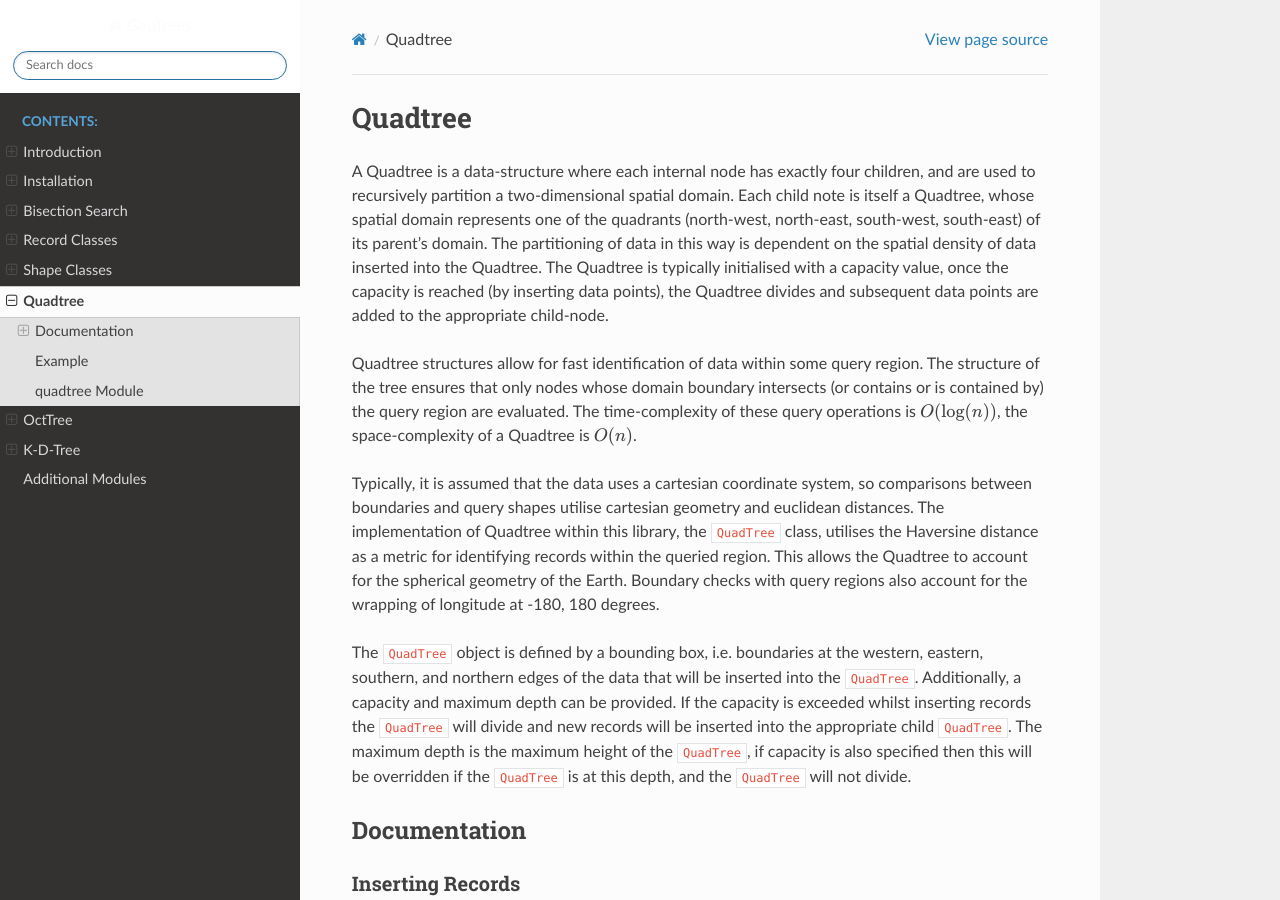
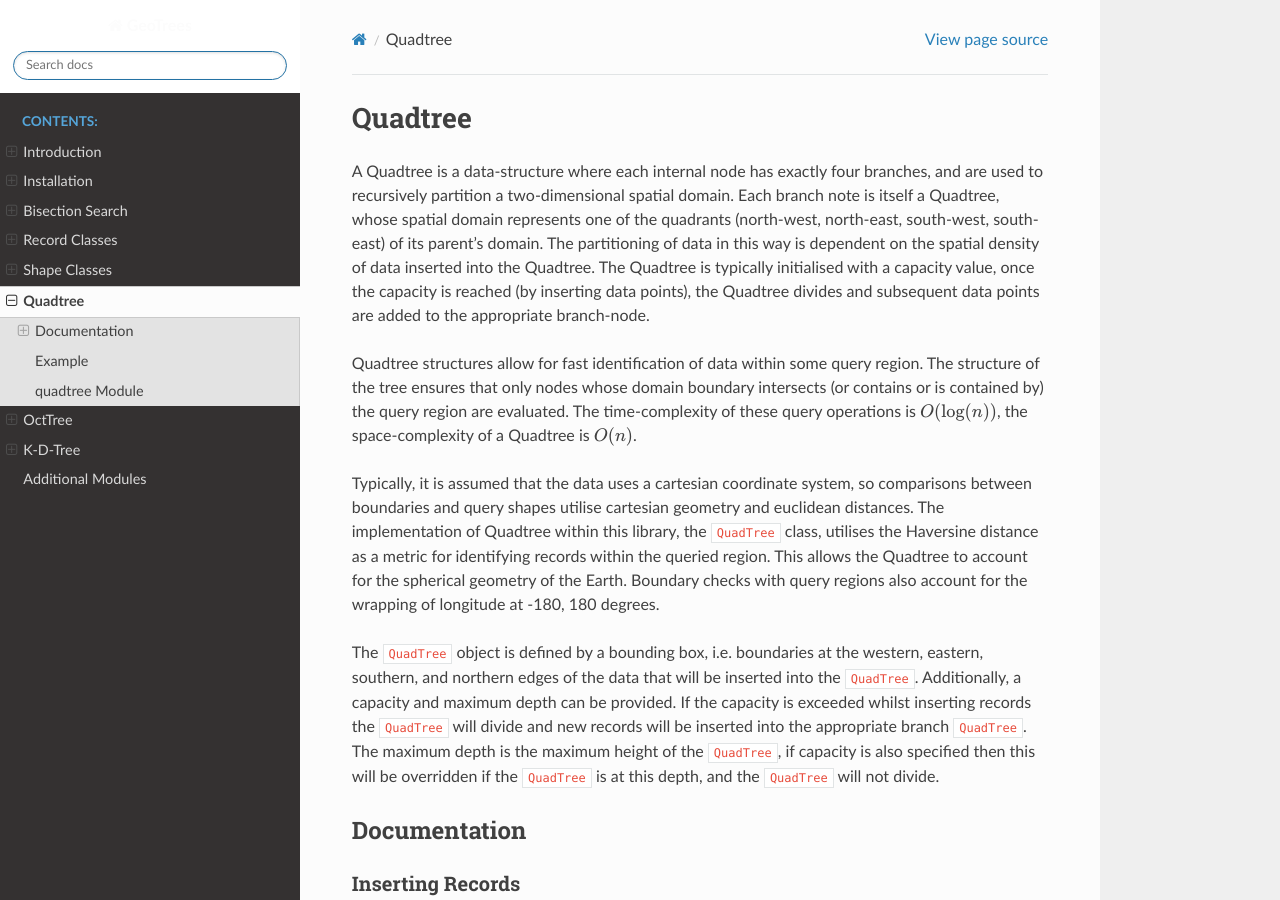
Before and after one commit to NOCSurfaceProcesses/geotrees, a Sphinx documentation site: the page built from docs/quadtree.rst, in a window 1280 px wide and 900 px high. Built offline with Sphinx 7.4.7 and the Read the Docs theme 3.1.0, drawn with Linux system fonts in a browser that asks for light colours.

Commit message:
docs: reword parent, child -> root, branch

```diff
--- a/docs/octtree.rst
+++ b/docs/octtree.rst
@@ -8,7 +8,7 @@ Here, the third dimension is considered to be a time dimension. Any look-ups usi
 provided, so that any records falling within the spatial range are returned only if they also fall within the time range
 defined by the timedelta.
 
-Whilst the Quadtree divides into 4 children after the capacity is reached, the Octtree divides into 8 children. The
+Whilst the Quadtree divides into 4 branches after the capacity is reached, the Octtree divides into 8 branches. The
 divisions are at the longitude midpoint, the latitude midpoint, and the datetime midpoint of the boundary.
 
 The implementation of Octtree within this library, the ``OctTree`` class, utilises the Haversine distance as a metric
@@ -18,7 +18,7 @@ Earth. Boundary checks with query regions also account for the wrapping of longi
 The ``OctTree`` object is defined by a bounding box in space and time, i.e. boundaries at the western, eastern,
 southern, and northern edges as well as the start and end datetimes of the data that will be inserted into the ``OctTree``.
 Additionally, a capacity and maximum depth can be provided. If the capacity is exceeded whilst inserting records the
-``OctTree`` will divide and new records will be inserted into the appropriate child ``OctTree``. The maximum depth is the
+``OctTree`` will divide and new records will be inserted into the appropriate branch ``OctTree``. The maximum depth is the
 maximum height of the ``OctTree``, if capacity is also specified then this will be overridden if the ``OctTree`` is at this
 depth, and the ``OctTree`` will not divide.
 
--- a/docs/quadtree.rst
+++ b/docs/quadtree.rst
@@ -2,12 +2,12 @@
 Quadtree
 ========
 
-A Quadtree is a data-structure where each internal node has exactly four children, and are used to recursively partition
-a two-dimensional spatial domain. Each child note is itself a Quadtree, whose spatial domain represents one of the
+A Quadtree is a data-structure where each internal node has exactly four branches, and are used to recursively partition
+a two-dimensional spatial domain. Each branch note is itself a Quadtree, whose spatial domain represents one of the
 quadrants (north-west, north-east, south-west, south-east) of its parent's domain. The partitioning of data in this way
 is dependent on the spatial density of data inserted into the Quadtree. The Quadtree is typically initialised with a
 capacity value, once the capacity is reached (by inserting data points), the Quadtree divides and subsequent data points
-are added to the appropriate child-node.
+are added to the appropriate branch-node.
 
 Quadtree structures allow for fast identification of data within some query region. The structure of the tree ensures
 that only nodes whose domain boundary intersects (or contains or is contained by) the query region are evaluated. The
@@ -22,7 +22,7 @@ account for the wrapping of longitude at -180, 180 degrees.
 The ``QuadTree`` object is defined by a bounding box, i.e. boundaries at the western, eastern, southern, and northern edges of
 the data that will be inserted into the ``QuadTree``. Additionally, a capacity and maximum depth can be provided. If the
 capacity is exceeded whilst inserting records the ``QuadTree`` will divide and new records will be inserted into the appropriate
-child ``QuadTree``. The maximum depth is the maximum height of the ``QuadTree``, if capacity is also specified then this will be
+branch ``QuadTree``. The maximum depth is the maximum height of the ``QuadTree``, if capacity is also specified then this will be
 overridden if the ``QuadTree`` is at this depth, and the ``QuadTree`` will not divide.
 
 Documentation
```
Also changed, not shown: 5 other files.
